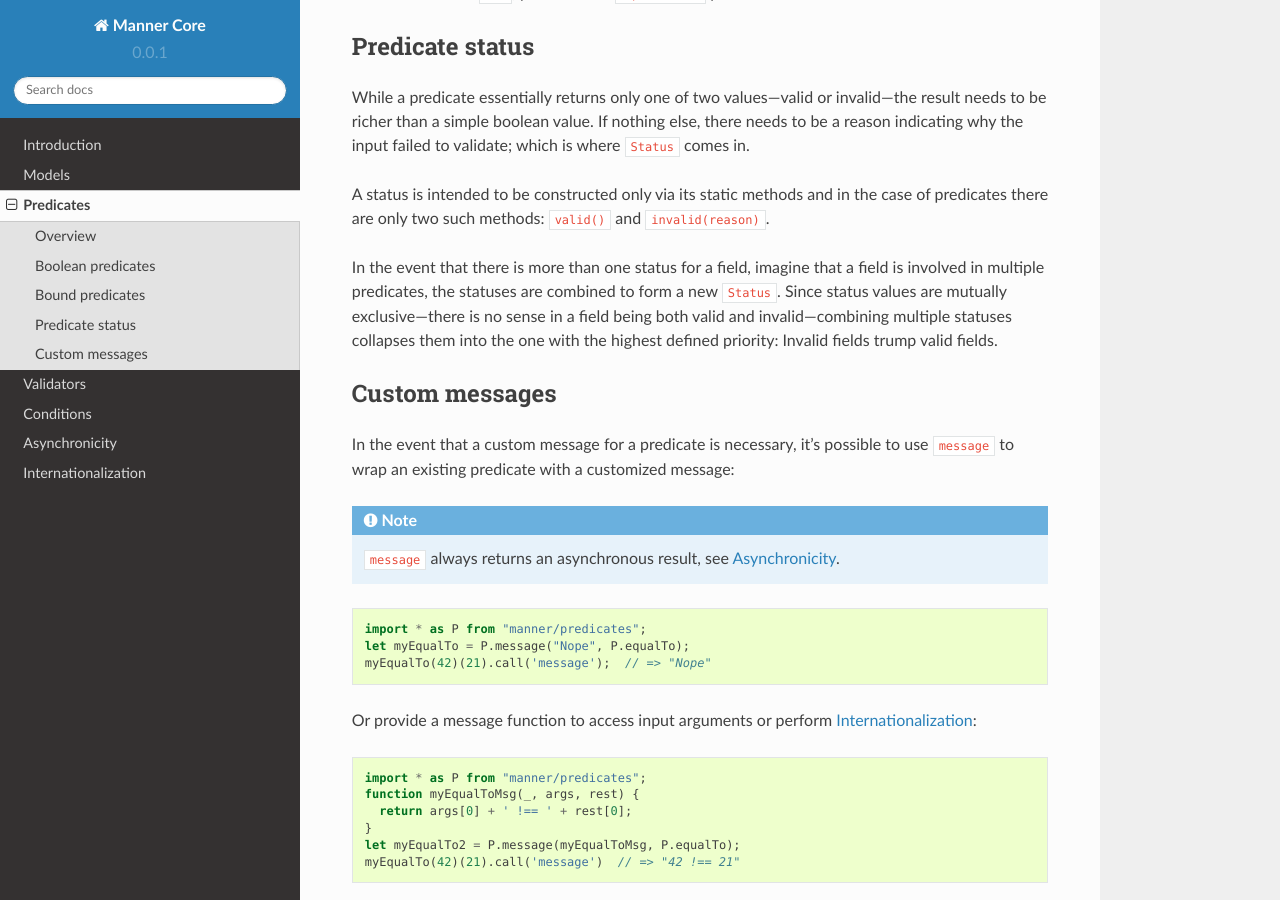
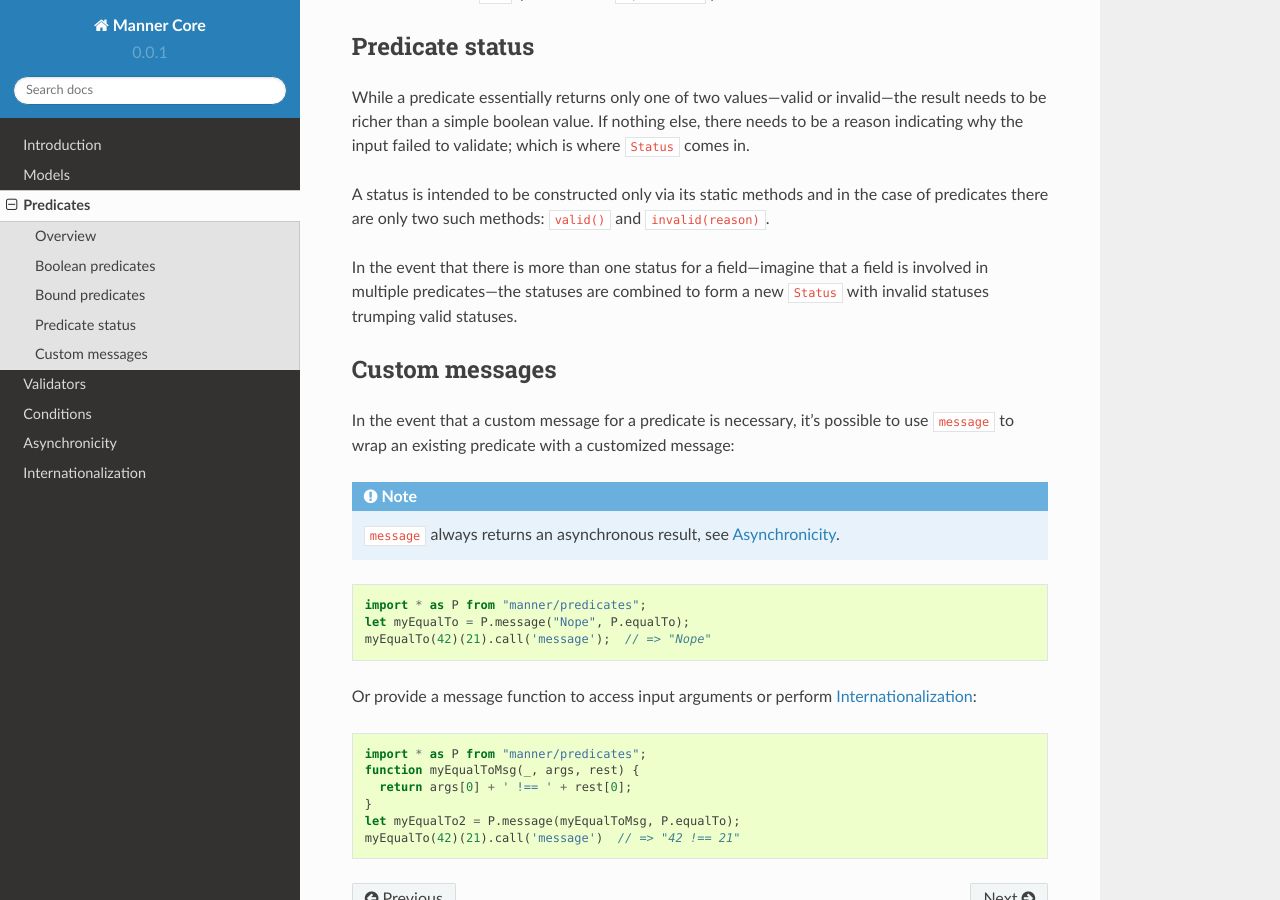
Before and after one commit to jonathanj/manner, a Sphinx documentation site: the page built from docs/predicates.rst, in a window 1280 px wide and 900 px high, scrolled down 1309 px. Built offline with Sphinx 7.4.7 and the Read the Docs theme 2.0.0, drawn with Linux system fonts in a browser that asks for light colours.

Commit message:
Slight documentation change.

```diff
--- a/docs/predicates.rst
+++ b/docs/predicates.rst
@@ -83,12 +83,9 @@ A status is intended to be constructed only via its static methods and in the
 case of predicates there are only two such methods: ``valid()`` and
 ``invalid(reason)``.
 
-In the event that there is more than one status for a field, imagine that a
-field is involved in multiple predicates, the statuses are combined to form a
-new ``Status``. Since status values are mutually exclusive—there is no sense in
-a field being both valid and invalid—combining multiple statuses collapses them
-into the one with the highest defined priority: Invalid fields trump valid
-fields.
+In the event that there is more than one status for a field—imagine that a
+field is involved in multiple predicates—the statuses are combined to form a
+new ``Status`` with invalid statuses trumping valid statuses.
 
 
 Custom messages
```
